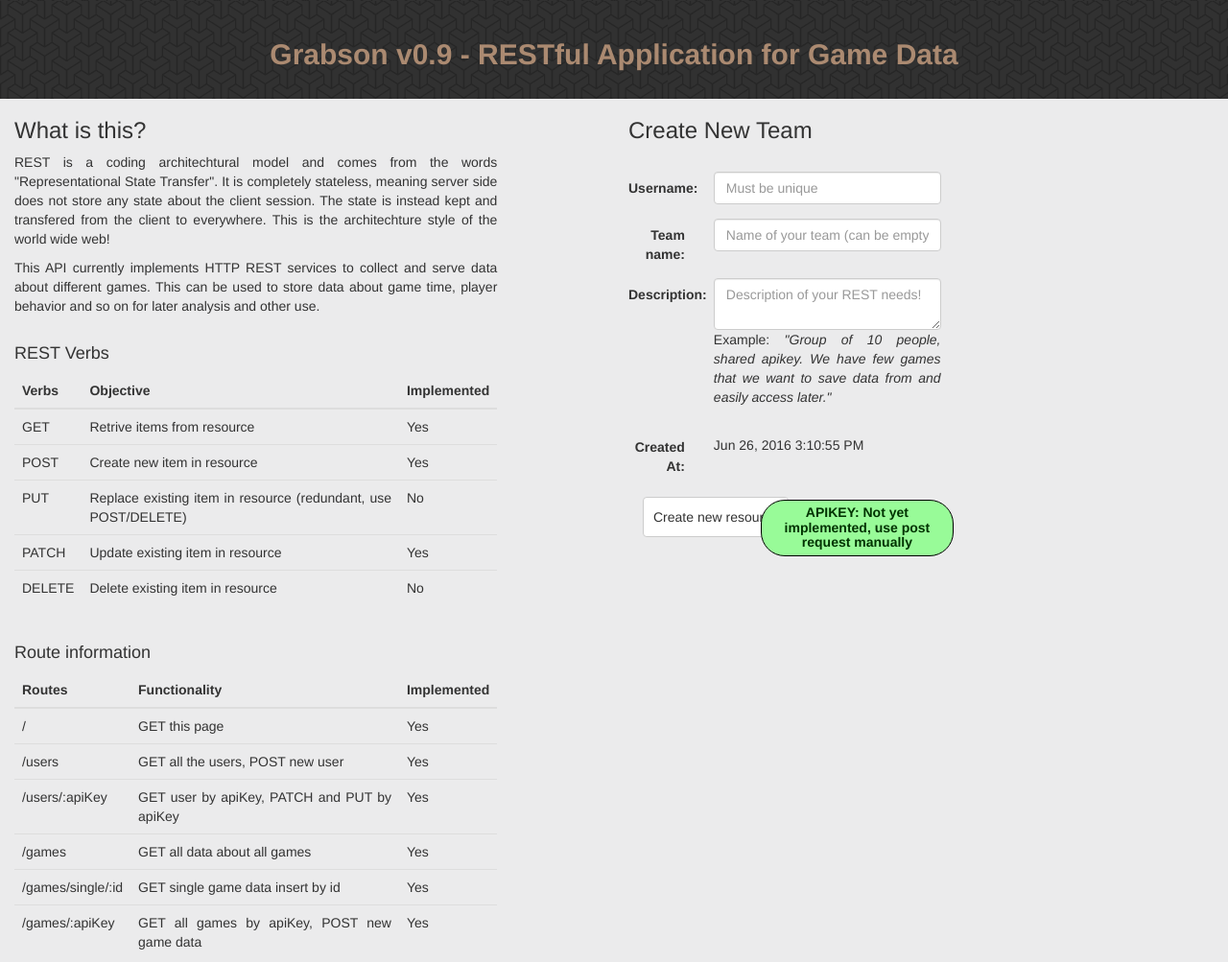
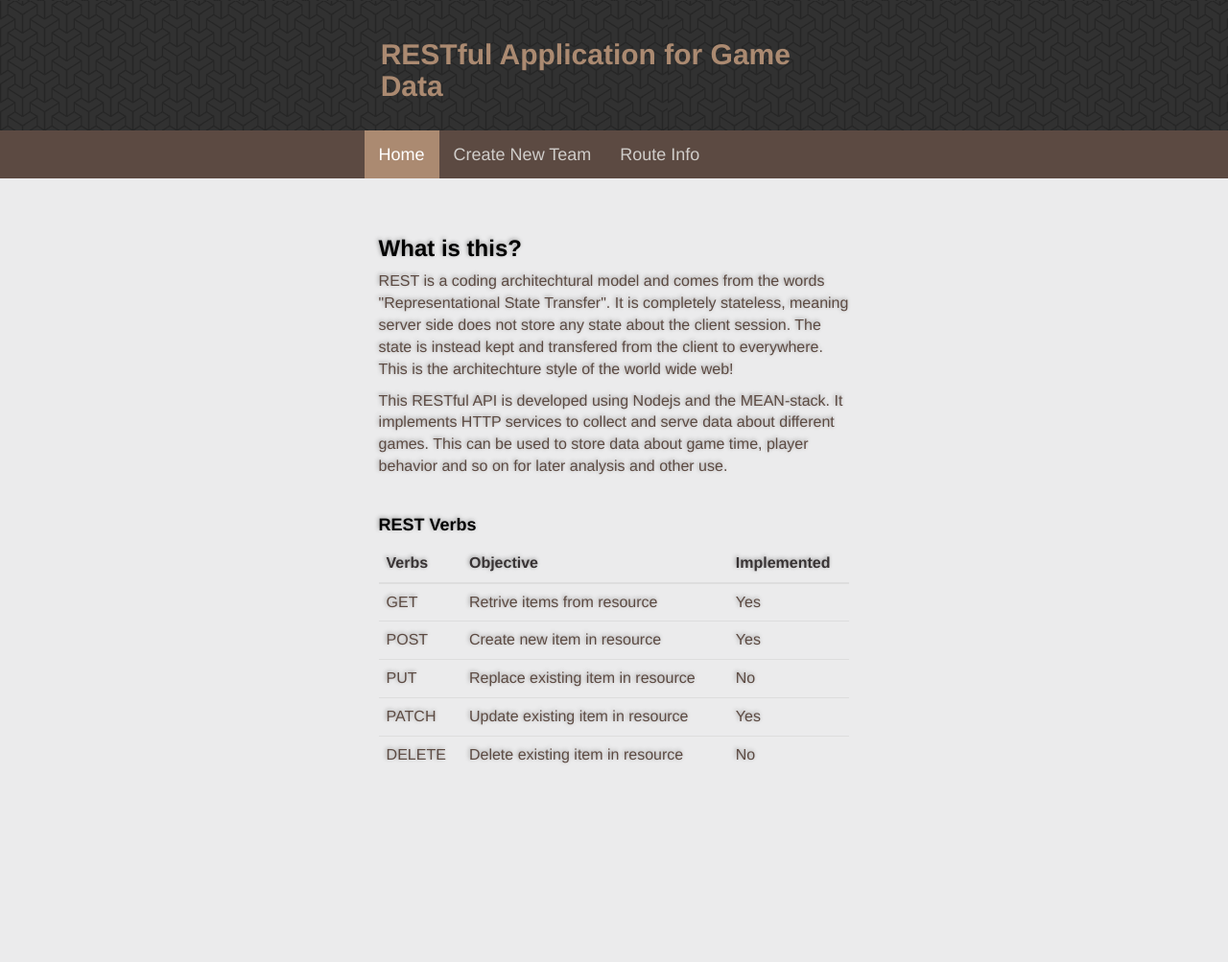
Before and after one commit to Ankk4/grabson, a website: page public/index.html in a window 1280 px wide. Shown: the whole page at 96% size. After the commit the page ends 827 px from the top, so only its background shows below. Drawn offline with nearby package versions, Linux system fonts and the light colour scheme; files that its build step writes are made by us from their sources; files whose address does not match are found by name.

Commit message:
PageController, Frontend to final form

```diff
--- a/lib/controllers/apiController.js
+++ b/lib/controllers/userController.js
@@ -1,7 +1,7 @@
 var rnd  = require("../../lib/randomString");
 var path = require('path');
 
-var apiController = function(User) {
+var userController = function(User) {
 	// Get front page
 	var get = function(req, res) {
         var page = path.join(__dirname, '../../public/index.html');
@@ -67,4 +67,4 @@ var apiController = function(User) {
     };
 };
 
-module.exports = apiController;
+module.exports = userController;
--- a/public/css/my.css
+++ b/public/css/my.css
@@ -1,10 +1,17 @@
 body, html {
-	background-color: #EBEBEC;
+	background-color: #EBEBEC !important;
 	font-family: "HelveticaNeue-Light", "Helvetica Neue Light", "Helvetica Neue", Helvetica, Arial, "Lucida Grande", sans-serif;
+	height: 100%;
 }
-h4 {
-	padding-top: +20px;
+.row {
+	margin-top: 20px;
+	color: #5C4A42;
+	text-shadow: -1px -1px 4px rgba(150, 150, 150, 1);
+	font-size: 16px;
 }
+.row > h3 {	color: black; font-weight: bold;}
+.row > h4 {	color: black; font-weight: bold;}
+.row thead { color: #383334; }
 
 .text-justify {
 	text-align: justify;
@@ -14,37 +21,26 @@ h4 {
 	text-align: center;
 }
 #jumbo {
-
-	margin-bottom: 0px;
 	padding         : 20px;
 	background-color: #383334;
 	width           : 100%;
 	color           : #AB8A71;
 	background-image: url(../img/jumbo_bg.jpg);
-	text-align      : center;
+	margin-bottom   : 0px;
 }
 
-#jumbo h2 {
-	font-weight: 800;
-}
-
-#form-content {
-
-}
-
-#form-content input, textarea{
-}
+#jumbo h2 {	font-weight: 800; }
 
 #apikey {
-	width: 40%;
-	font-weight: bold;
+	width           : 40%;
+	font-weight     : bold;
 	background-color: #98fb98;
-	padding: 5px;
-	border-radius: 25px;
-	border: 1px solid black;
-	text-align: center;
-	color: #003300;
-	text-shadow: none;
+	padding         : 5px;
+	border-radius   : 25px;
+	border          : 1px solid black;
+	text-align      : center;
+	color           : #003300;
+	text-shadow     : none;
 }
 
 #date {
@@ -52,11 +48,25 @@ h4 {
 	padding-top: 5px;
 }
 
-.navbar-nav {
-	width: 100%;
-	text-align: center;
+#menu {
+	margin-top      : 0px;
+	background-color: #5C4A42;
+	border-radius   : 0px;
+	border          : 0px;
 }
-.navbar-nav li {
-  float: none;
-  display: inline-block;
+
+#navi {
+	float    : none;
+	font-size: 18px;
 }
+
+#navi a { color: #D0CDCA; }
+
+#navi > li > a:hover, .navbar-default .navbar-nav > li > a:focus {
+	color: white;  /*Sets the text hover color on navbar*/
+}
+
+#navi > .active > a, .navbar-default .navbar-nav > .active > a:hover, .navbar-default .navbar-nav > .active > a:focus {
+	color: white;
+	background-color: #AB8A71; /*BACKGROUND color for active*/
+}
--- a/public/index.html
+++ b/public/index.html
@@ -7,27 +7,33 @@
 
 	<link href="public/css/my.css" rel="stylesheet">
 	<link href="node_modules/bootstrap/dist/css/bootstrap.min.css" rel="stylesheet">
-
 </head>
 <body ng-controller="RestCtrl">
-
-  <div class="jumbotron" id="jumbo"> <h2>Grabson v0.9 - RESTful Application for Game Data</h2> </div>
+  <div class="jumbotron" id="jumbo"> <h2 class="col-md-5 center-block" style="float:none">RESTful Application for Game Data</h2> </div>
+  <div class="navbar navbar-default" id="menu">
+    <div class="container-fluid">
+      <ul class="nav navbar-nav col-md-5 col-sm-12 center-block" id="navi">
+        <li class="active"> <a href="#">Home</a></li>
+        <li> <a href="#">Create New Team</a>    </li>
+        <li> <a href="#">Route Info</a>         </li>
+      </ul>
+    </div>
+  </div>
 
 	<!-- Main Content -->
   <div class="container-fluid page-wrapper col-lg-12 col-md-12 col-sm-12 col-xs-12">
     <!-- First row -->
-    <div class="row">
-      <!-- Content - left -->
-      <div class="text-justify col-lg-5 col-md-5 col-md-12 col-xs-12">
+    <div class="row col-md-5 col-sm-12 center-block" style="float:none">
+      <h3>What is this?</h3>
 
-        <h3>What is this?</h3>
       <p>REST is a coding architechtural model and comes from the words "Representational State Transfer". It is completely stateless, meaning server side does not store any state about the client session. The state is instead kept and transfered from the client to everywhere. This is the architechture style of the world wide web!</p>
-        <p> This API currently implements HTTP REST services to collect and serve data about different games. This can be used to store data about game time, player behavior and so on for later analysis and other use. </p>
 
+      <p> This RESTful API is developed using Nodejs and the MEAN-stack. It implements HTTP services to collect and serve data about different games. This can be used to store data about game time, player behavior and so on for later analysis and other use.</p>
+    </div>
+
+    <!-- Second row -->
+    <div class="row col-md-5 col-sm-12 center-block" style="float:none">
       <h4>REST Verbs</h4>
-
-        <div class="text-justify">
-
       <table class="table">
         <thead>
           <tr> <th>Verbs</th> <th>Objective</th> <th>Implemented</th></tr>
@@ -35,13 +41,15 @@
         <tbody>
           <tr> <td>GET</td>     <td>Retrive items from resource</td>        <td>Yes</td>  </tr>
           <tr> <td>POST</td>    <td>Create new item in resource</td>        <td>Yes</td>  </tr>
-              <tr> <td>PUT</td>     <td>Replace existing item in resource (redundant, use POST/DELETE)</td>  <td>No</td>   </tr>
-              <tr> <td>PATCH</td>   <td>Update existing item in resource</td>   <td>Yes</td>   </tr>
+          <tr> <td>PUT</td>     <td>Replace existing item in resource</td>  <td>No</td>   </tr>
+          <tr> <td>PATCH</td>   <td>Update existing item in resource</td>   <td>Yes</td>  </tr>
           <tr> <td>DELETE</td>  <td>Delete existing item in resource</td>   <td>No</td>   </tr>
         </tbody>
       </table>
+    </div>
+  </div>
 
-          <h4>Route information</h4>
+          <!--<h4>Route information</h4>
           <table class="table">
             <thead>
               <tr> <th>Routes</th> <th>Functionality</th> <th>Implemented</th></tr>
@@ -57,15 +65,15 @@
           </table>
 
         </div>
-      </div>
-
-      <!-- Content - Right -->
+      </div>-->
+      <!--
+      <!-- Content - Right
       <div class="col-lg-5 col-md-5 col-sm-12 col-xs-12 col-lg-offset-1 col-md-offset-1" id="content-right">
         <div id="form-content">
           <form class="form-horizontal" role="form" id="newTeam">
             <h3>Create New Team</h3><br>
 
-            <!-- First label -->
+            <!-- First label
             <div class="form-group">
               <label class="control-label col-lg-2 col-md-2 col-sm-2 col-xs-12" for="username">Username:</label>
               <div class="col-lg-6 col-md-6 col-sm-6 col-xs-12">
@@ -73,7 +81,7 @@
               </div>
             </div>
 
-            <!-- Second label -->
+            <!-- Second label
             <div class="form-group">
               <label class="control-label col-lg-2 col-md-2 col-sm-2 col-xs-12" for="teamname">Team name:</label>
               <div class="col-lg-6 col-md-6 col-sm-6 col-xs-12">
@@ -81,7 +89,7 @@
               </div>
             </div>
 
-            <!-- Third label -->
+            <!-- Third label
             <div class="form-group">
               <label class="control-label col-lg-2 col-md-2 col-sm-2 col-xs-12" for="Description">Description:</label>
               <div class="col-lg-6 col-md-6 col-sm-6 col-xs-12">
@@ -90,7 +98,7 @@
               </div>
             </div>
 
-            <!-- Forth label -->
+            <!-- Forth label
             <div class="form-group">
               <label class="control-label col-lg-2 col-md-2 col-sm-2 col-xs-12" for="created">Created At:</label>
               <div class="col-lg-6 col-md-6 col-sm-6 col-xs-12">
@@ -98,7 +106,7 @@
               </div>
             </div>
 
-            <!-- Submit -->
+            <!-- Submit
             <div class="form-group col-lg-4 col-md-4 col-sm-4">
               <div class="control-label col-lg-12 col-md-12 col-sm-2 col-xs-12">
                 <input type="submit" class="btn btn-default" value="Create new resource" style="padding:10px;">
@@ -110,11 +118,8 @@
             </div>
           </form>
         </div>
-
       </div>
-
-    </div>
-  </div>
+  </div>-->
 
 </body>
 	<script src="node_modules/jquery/dist/jquery.min.js"></script>
```
Also changed, not shown: lib/controllers/pageController.js (added, +16 -0 lines), lib/routes/apiRouter.js (deleted, +0 -23 lines), lib/routes/gameRouter.js (+3 -4 lines), lib/routes/pageRouter.js (added, +13 -0 lines), lib/routes/userRouter.js (added, +20 -0 lines), lib/server.js (+6 -6 lines). Lines whose indentation alone changed are shown as unchanged.
